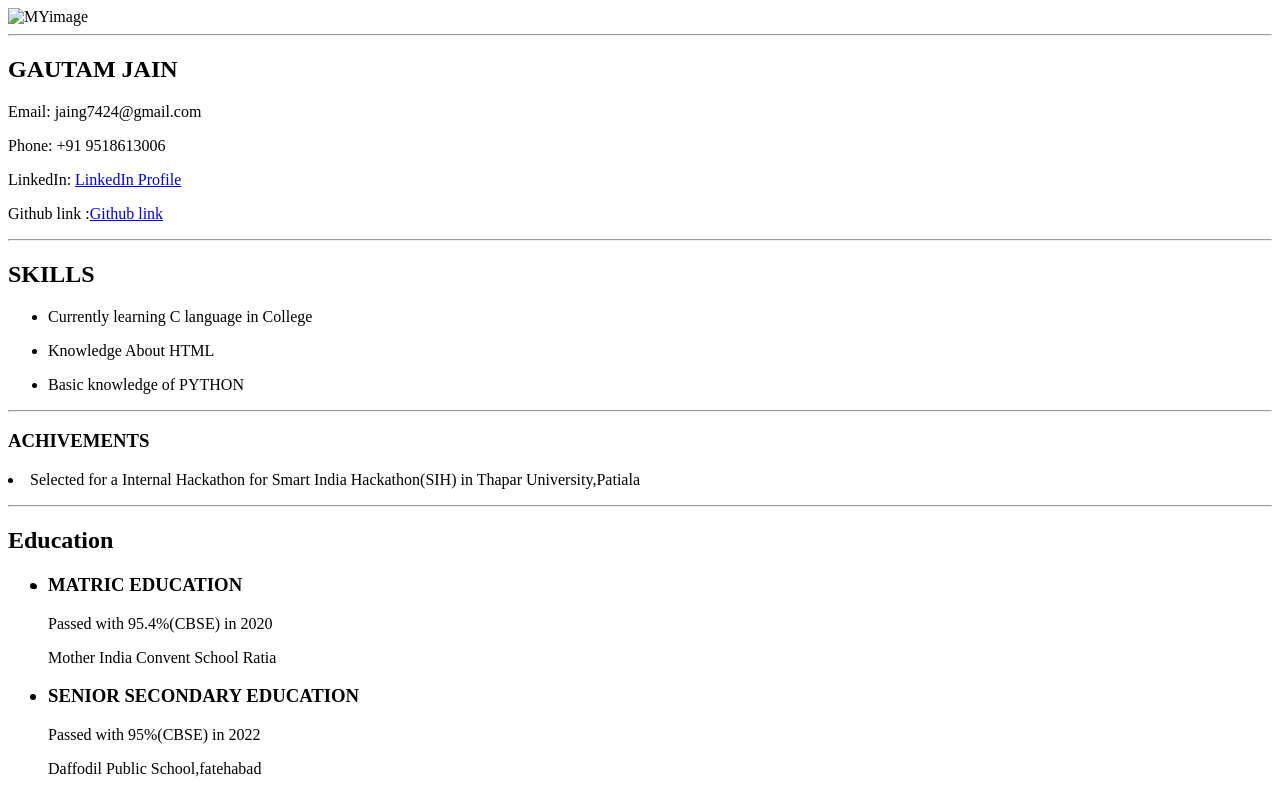
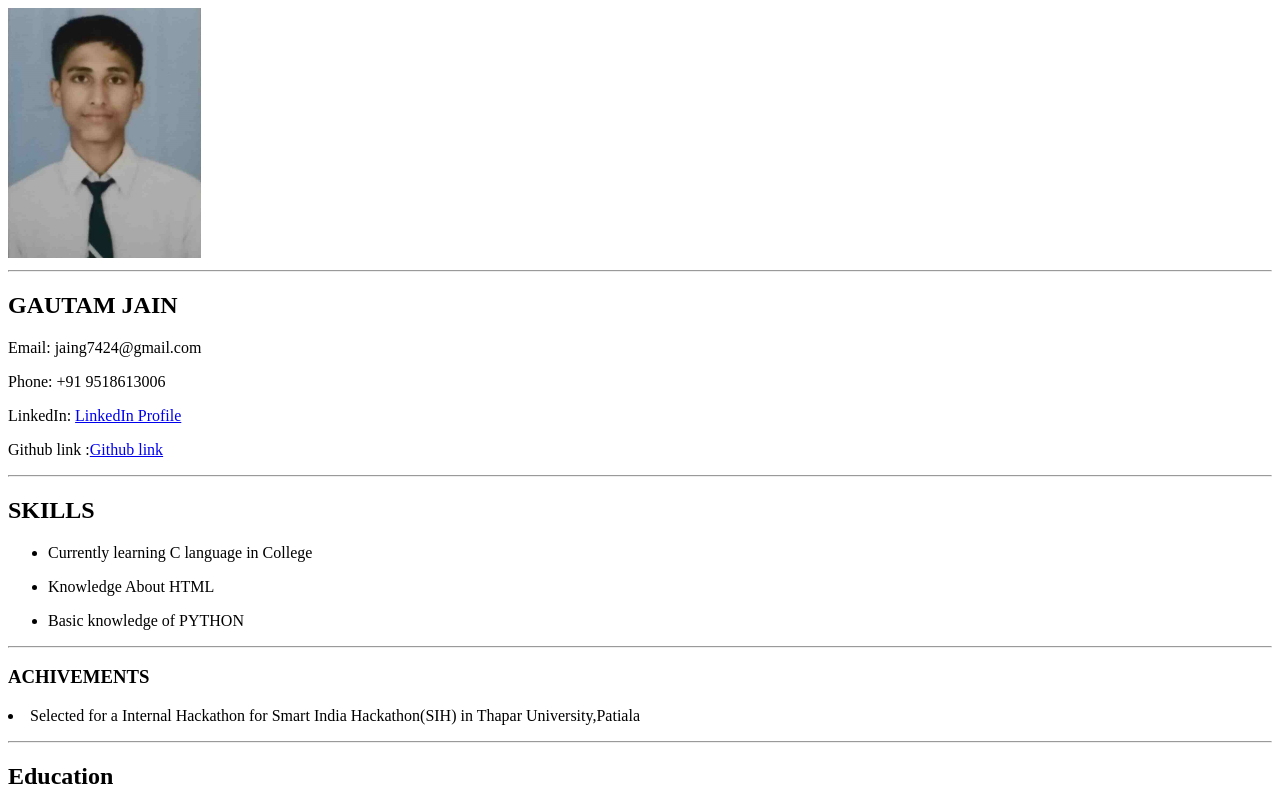
Before and after one commit to gautam070205/myPortfolio, a plain HTML site: page index.html in a window 1280 px wide. Shown: the top 796 px of the page. Drawn offline with Linux system fonts and the light colour scheme; the site is published under a folder, as on GitHub Pages, so addresses that start at the root find nothing.

Commit message:
Update index.html

```diff
--- a/index.html
+++ b/index.html
@@ -6,7 +6,7 @@
     <title>RESUME</title>
 </head>
 <body>
-    <img src="/myphoto.jpg" alt="MYimage" height="250">
+    <img src="myphoto.jpg" alt="MYimage" height="250">
     <section id="contact">
        <hr> <h1>GAUTAM JAIN</hr>
 
```
